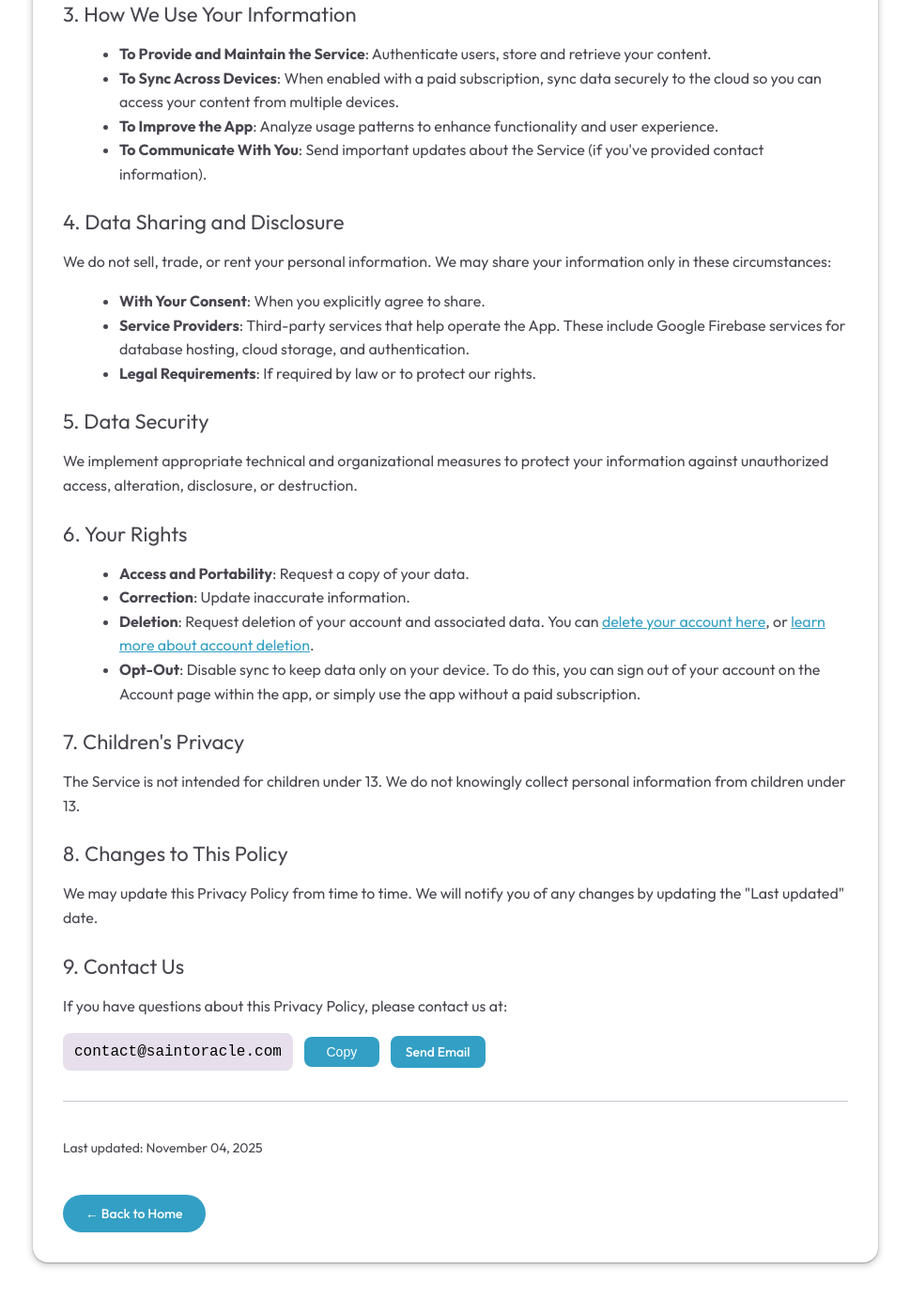
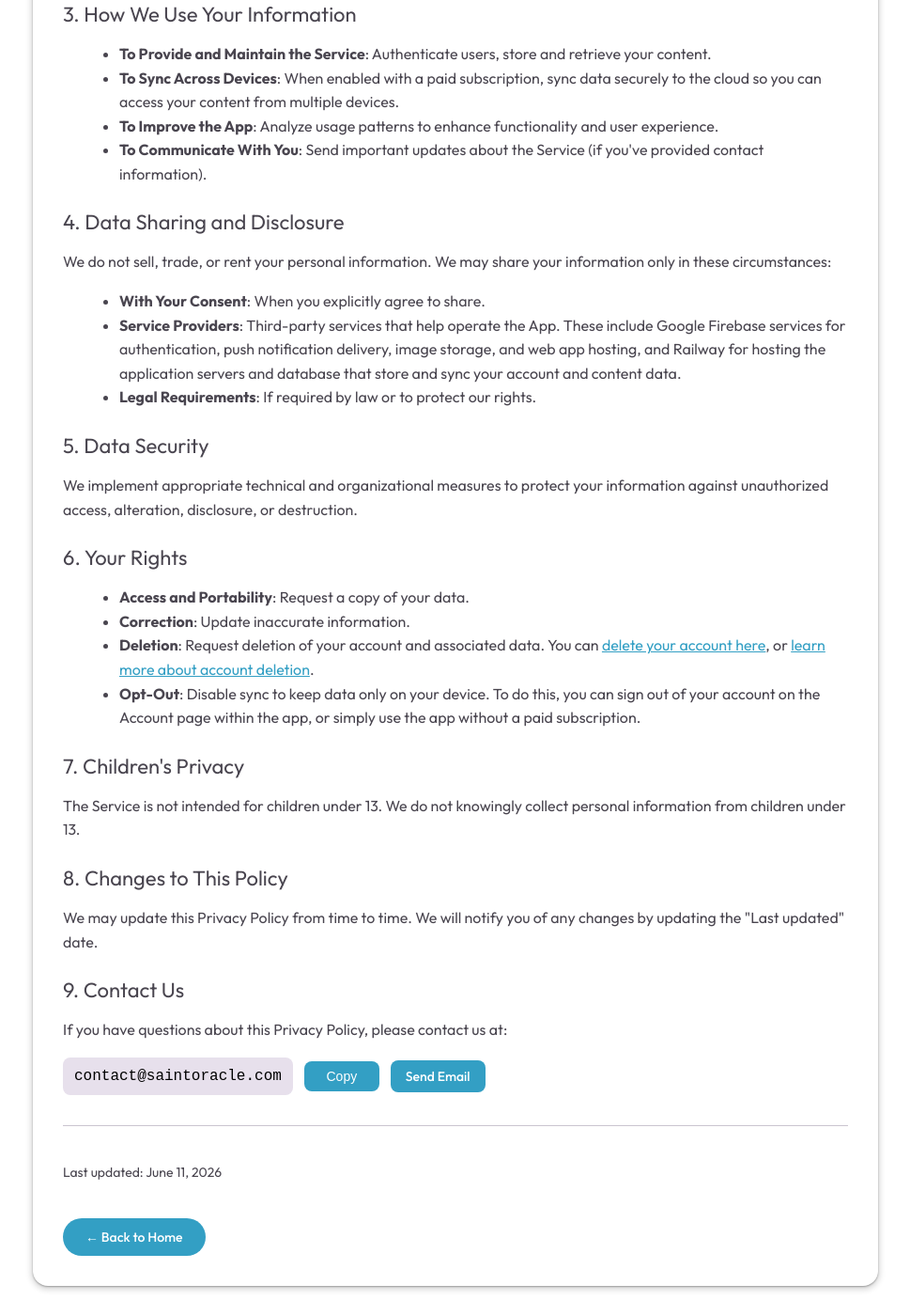
Before and after one commit to saint-oracle/website, a Jekyll site: the page built from act/on/privacy-policy.md, in a window 1280 px wide and 1400 px high, scrolled down 1094 px. Shown: the whole window at 94% size, without its empty margins (155-1124 px from the left). Built offline with Jekyll 4.4.1, drawn with Linux system fonts in a browser that asks for light colours; before the commit the page ends 2469 px from its top, so only the background shows below that.

Commit message:
Mention Railway alongside Firebase in act/on privacy policy and ToS
Synced content now lives on Railway-hosted servers; Firebase remains
for auth, push delivery, image storage, and web hosting.

```diff
--- a/act/on/privacy-policy.md
+++ b/act/on/privacy-policy.md
@@ -128,7 +128,7 @@ title: act/on Privacy Policy
       </p>
       <ul class="md-typescale-body-large">
         <li><strong>With Your Consent</strong>: When you explicitly agree to share.</li>
-        <li><strong>Service Providers</strong>: Third-party services that help operate the App. These include Google Firebase services for database hosting, cloud storage, and authentication.</li>
+        <li><strong>Service Providers</strong>: Third-party services that help operate the App. These include Google Firebase services for authentication, push notification delivery, image storage, and web app hosting, and Railway for hosting the application servers and database that store and sync your account and content data.</li>
         <li><strong>Legal Requirements</strong>: If required by law or to protect our rights.</li>
       </ul>
 
@@ -176,7 +176,7 @@ title: act/on Privacy Policy
       </div>
 
       <div class="legal-footer">
-        <p class="md-typescale-body-medium">Last updated: November 04, 2025</p>
+        <p class="md-typescale-body-medium">Last updated: June 11, 2026</p>
       </div>
 
       <a href="/" class="back-button md-typescale-label-large">
```
Also changed, not shown: act/on/terms-of-service.md (+2 -2 lines).
